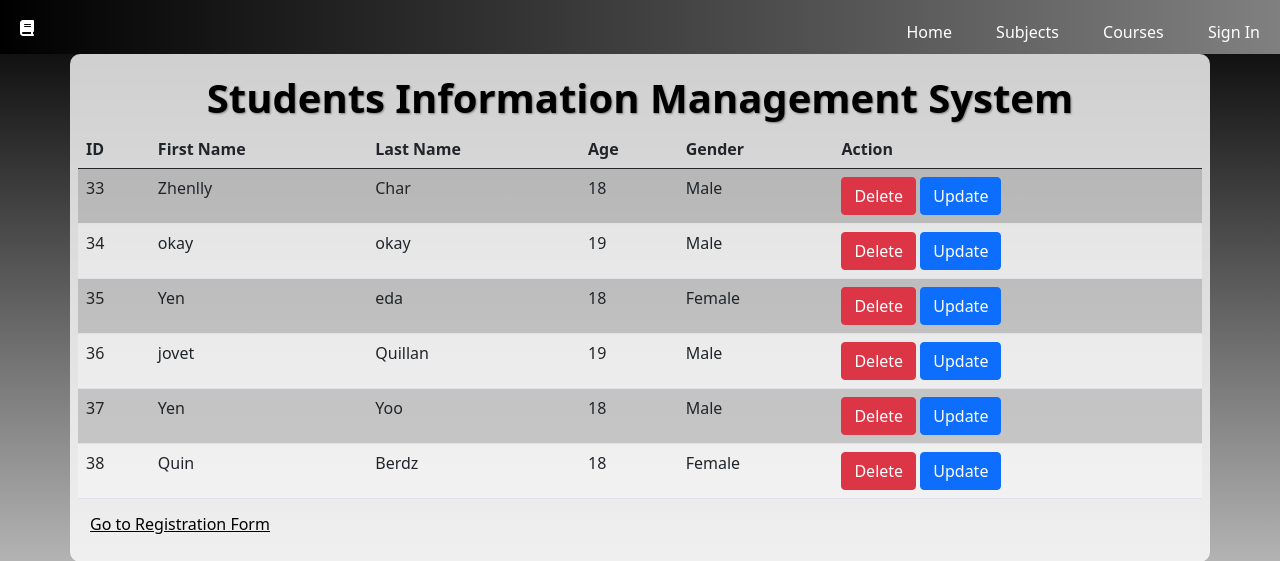
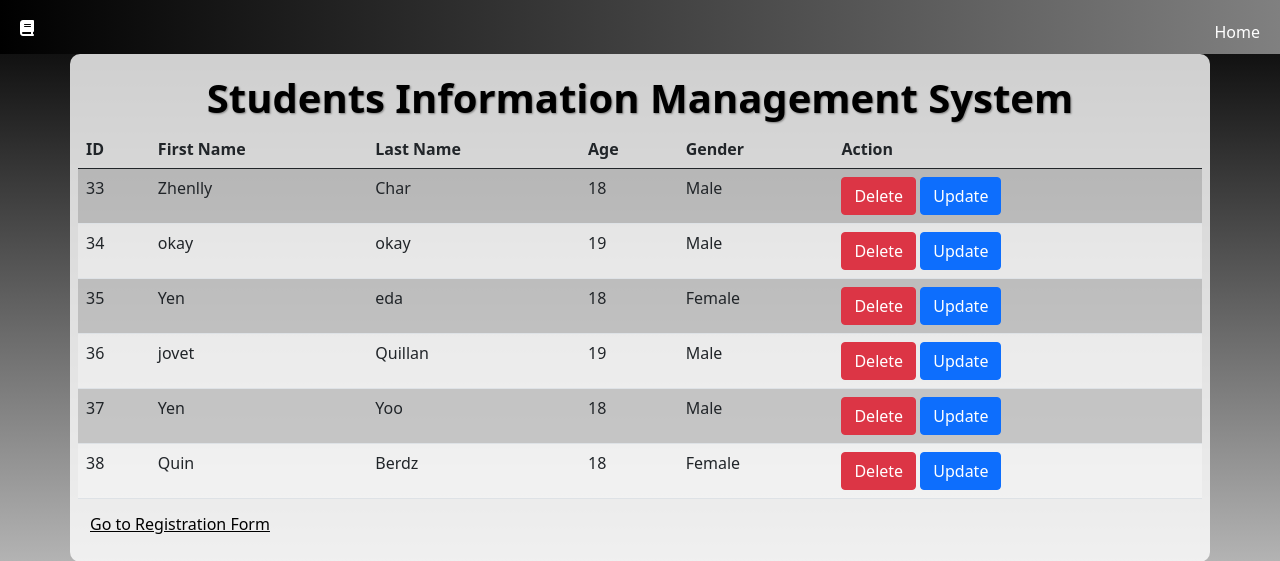
Before and after one commit to Jenfiel/hci2, a PHP site: page / in a window 1280 px wide. Shown: the top 561 px of the page. Run offline with PHP 8.4, Linux system fonts and the light colour scheme; data comes from the database, SQL or seed files in the repository.

Commit message:
Update index.php

```diff
--- a/SIMS-crud/sims/index.php
+++ b/SIMS-crud/sims/index.php
@@ -14,10 +14,7 @@
         <nav>
             <ul>
                 <li class="icon"><i class="fas fa-book"></i></li>
-                <li><a href="#">Home</a></li>
-                <li><a href="#">Subjects</a></li>
-                <li><a href="#">Courses</a></li>
-                <li><a href="signup.php" class="button">Sign In</a></li>
+                <li><a href="home.php">Home</a></li>
             </ul>
         </nav>
     </header>
```
